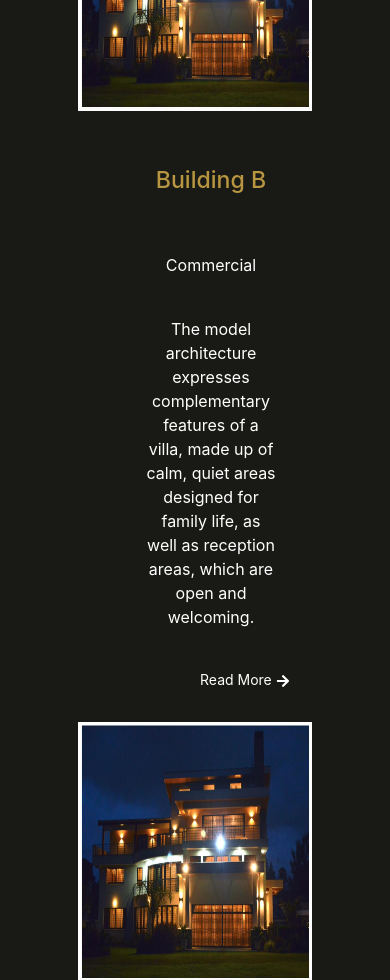
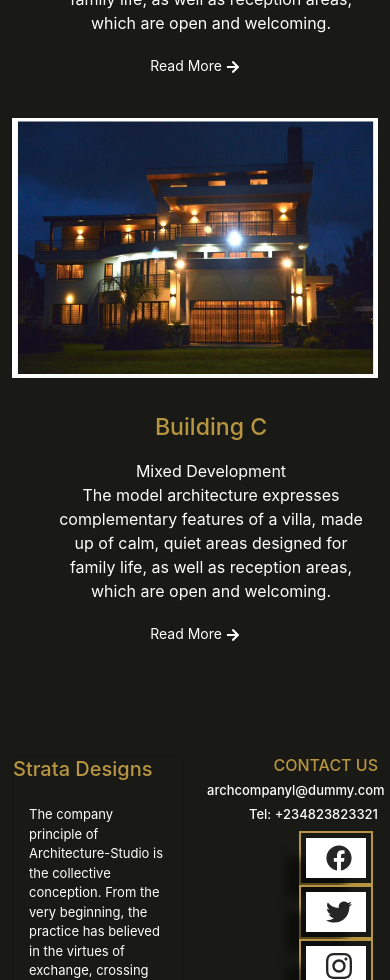
Before and after one commit to ericcharagu/strata, a React (Create React App) app: page /archmodels in a window 390 px wide. Shown: the part 1020-2000 px from the top of the page. Built offline with nearby package versions, Linux system fonts and the light colour scheme; a web font is replaced by a local one.

Commit message:
small screen layout

```diff
--- a/src/App.css
+++ b/src/App.css
@@ -1,5 +1,6 @@
 .App {
   text-align: center;
+
 }
 
 .App-logo {
@@ -32,6 +33,7 @@
   from {
     transform: rotate(0deg);
   }
+
   to {
     transform: rotate(360deg);
   }
--- a/src/components/about.css
+++ b/src/components/about.css
@@ -1,6 +1,6 @@
 #conDiv {
     width: 70%;
-    display: flex;
+
 }
 
 .outerB {
@@ -56,3 +56,20 @@ p {
     padding: 10px;
 
 }
+
+@media screen and (max-width:400px) {
+
+    h3,
+    p {
+        display: flex;
+        justify-content: center;
+        flex-wrap: wrap
+    }
+
+    #conDiv {
+        width: auto;
+        padding: 0;
+
+    }
+
+}
--- a/src/components/contact.css
+++ b/src/components/contact.css
@@ -1,6 +1,12 @@
 #contactForm {
     width: 50%;
     margin: 0 auto
+}
+
+@media screen and (max-width: 400px) {
+    #contactForm {
+        width: 90%;
+    }
 }
 
 .submitBtn {
--- a/src/components/cover.css
+++ b/src/components/cover.css
@@ -1,5 +1,7 @@
 #coverDiv {
   width: auto;
+
+
 }
 
 #homeCover {
--- a/src/components/footer.css
+++ b/src/components/footer.css
@@ -2,7 +2,7 @@
     height: 15%;
     position: absolute;
     font-size: 13px;
-    ;
+
 }
 
 .contactList {
@@ -13,11 +13,19 @@
     float: right;
 }
 
-@media screen and (max-width:1000px) {
+@media screen and (max-width:400px) {
+
+    #footerCard,
     .contactList {
         display: flex;
         flex-wrap: wrap;
+        margin: 0;
         flex-direction: column;
+
+    }
+
+    .contactList li {
+        margin-left: auto;
     }
 }
 
--- a/src/components/footer.js
+++ b/src/components/footer.js
@@ -9,13 +9,10 @@ function Footer() {
     <div className="container-fluid" id="footerDiv">
       <Row>
         <div className="col-6">
-          <Card
-            className="card bg-secondary"
-            style={{ border: "None", padding: "20px" }}
-          >
-            <Card.Title style={{ float: "left", color: "rgb(184, 150, 65)" }}>
-              <img src="../logodark.png" />
-              Arch Company Designs
+          <Card className="card bg-secondary" id="footerCard">
+            <Card.Title style={{ color: "rgb(184, 150, 65)" }}>
+              {/* <img src="../logodark.png" /> */}
+              Strata Designs
             </Card.Title>
             <Card.Body>
               The company principle of Architecture-Studio is the collective
--- a/src/components/projects.css
+++ b/src/components/projects.css
@@ -4,13 +4,30 @@
 
 .projectDetails li {
   padding: 20px;
-
 }
 
 #modelDiv {
   width: 66%;
   margin: auto;
   padding-bottom: 70px;
+
+}
+
+@media screen and (max-width:400px) {
+  #projectCard {
+    display: flex;
+    flex-wrap: wrap;
+    flex-direction: column;
+  }
+
+  #modelDiv {
+    width: auto
+  }
+
+  .projectDetails li {
+    padding: 0px;
+  }
+
 }
 
 #modelDiv ul h3 {
@@ -32,5 +49,5 @@
 
   margin: auto;
   text-align: center;
-  float: center;
+
 }
--- a/src/components/projects.js
+++ b/src/components/projects.js
@@ -45,6 +45,7 @@ function Model() {
             className="card bg-secondary"
             style={{ border: "None" }}
             key={val.id}
+            id="projectCard"
           >
             <Row>
               <Card.Img
@@ -57,7 +58,7 @@ function Model() {
                 src={val.image}
                 id="cardImage"
               />
-              <Card.Body className="col-5">
+              <Card.Body className="col-5" style={{ display: "grid" }}>
                 <Card.Text>
                   <ul className="projectDetails">
                     <li>
```
